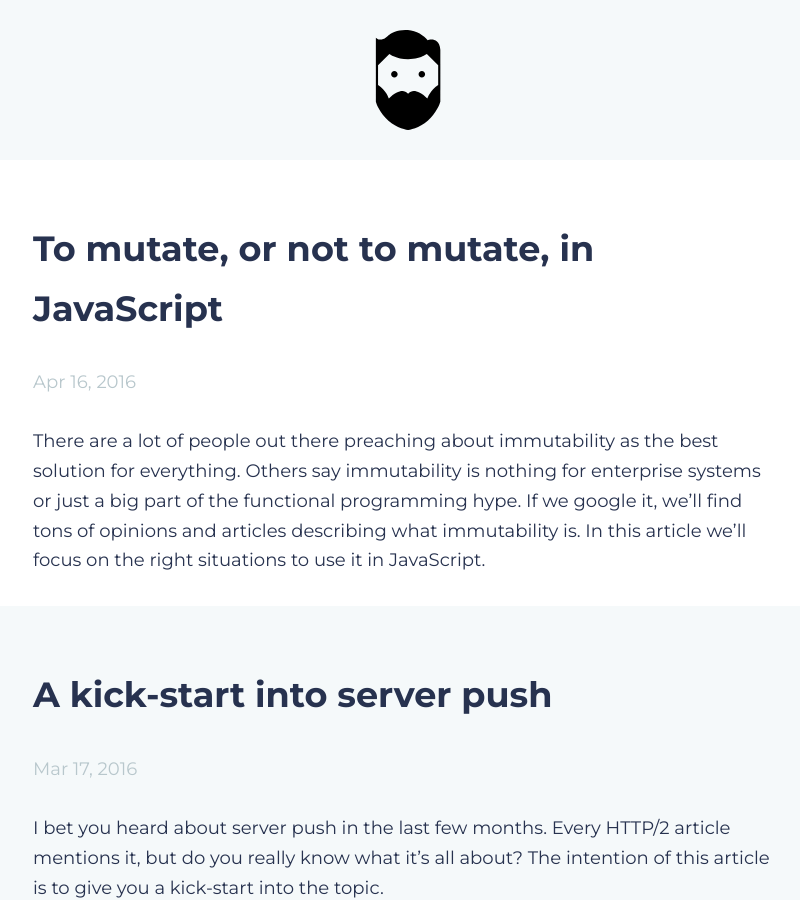
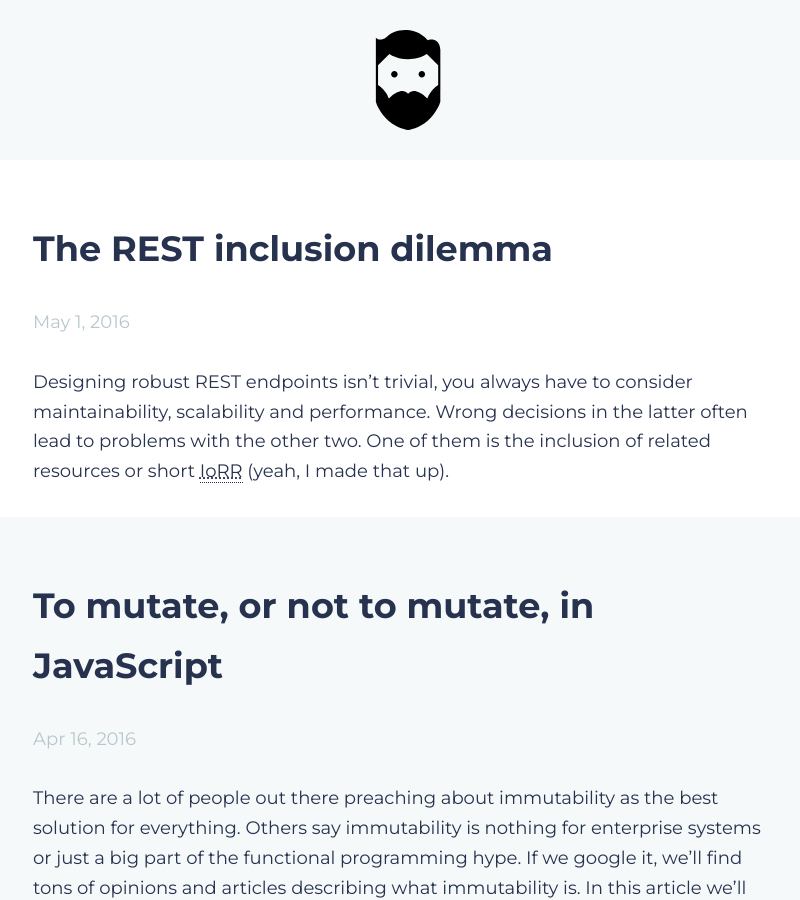
Before and after one commit to mrowdy/slemgrim.github.io, a Jekyll site: the page built from index.html, in a window 1280 px wide and 900 px high. Shown: the whole window, without its empty margins (232-1032 px from the left). Built offline with Jekyll 4.4.1, drawn with Linux system fonts in a browser that asks for light colours; a script that is not in the unit is left out.

Commit message:
publish ret inclusion dilemma

```diff
--- a/_drafts/the-rest-include-dilemma.md
+++ b/_posts/2016-05-01-the-rest-inclusion-dilemma.md
@@ -1,7 +1,7 @@
 ---
 layout: post
 title: "The REST inclusion dilemma"
-permalink: /the-rest-include-dilemma/
+permalink: /rest-inclusion-dilemma/
 author: slemgrim
 ---
 
```
